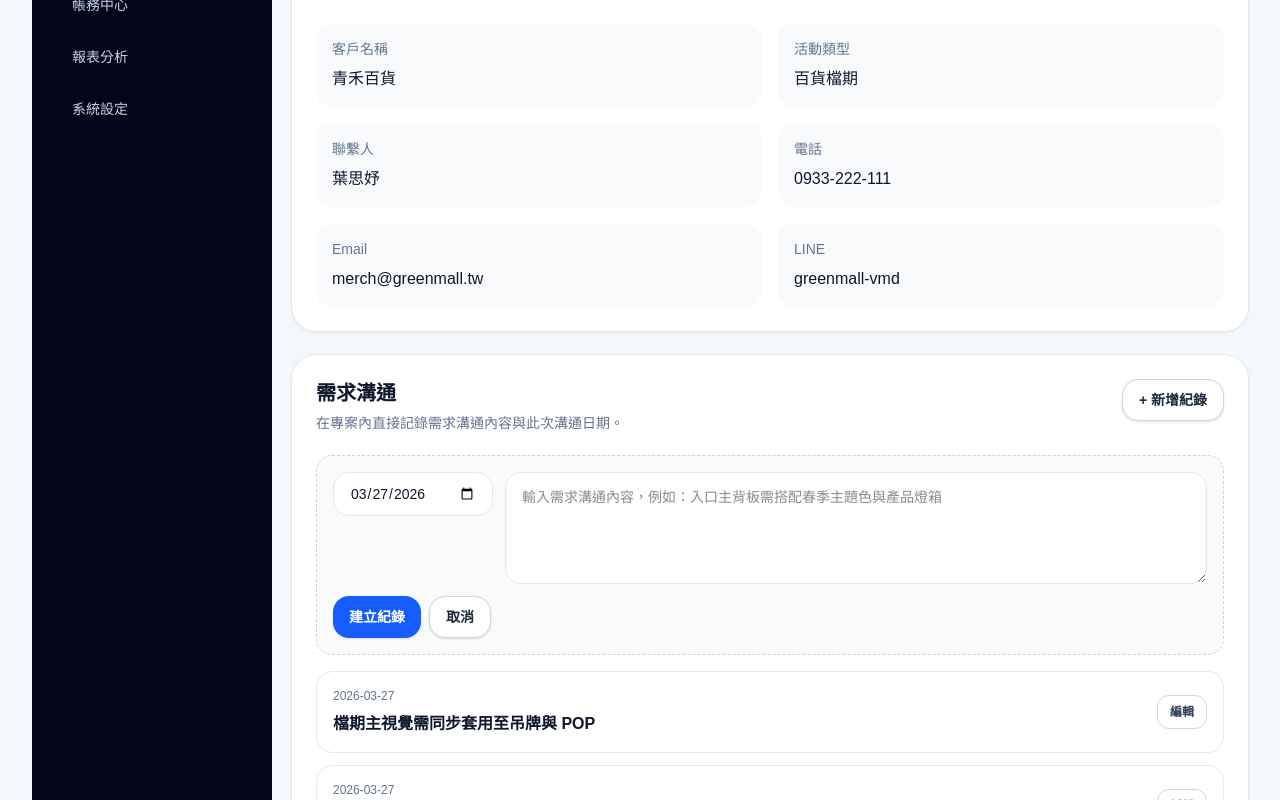
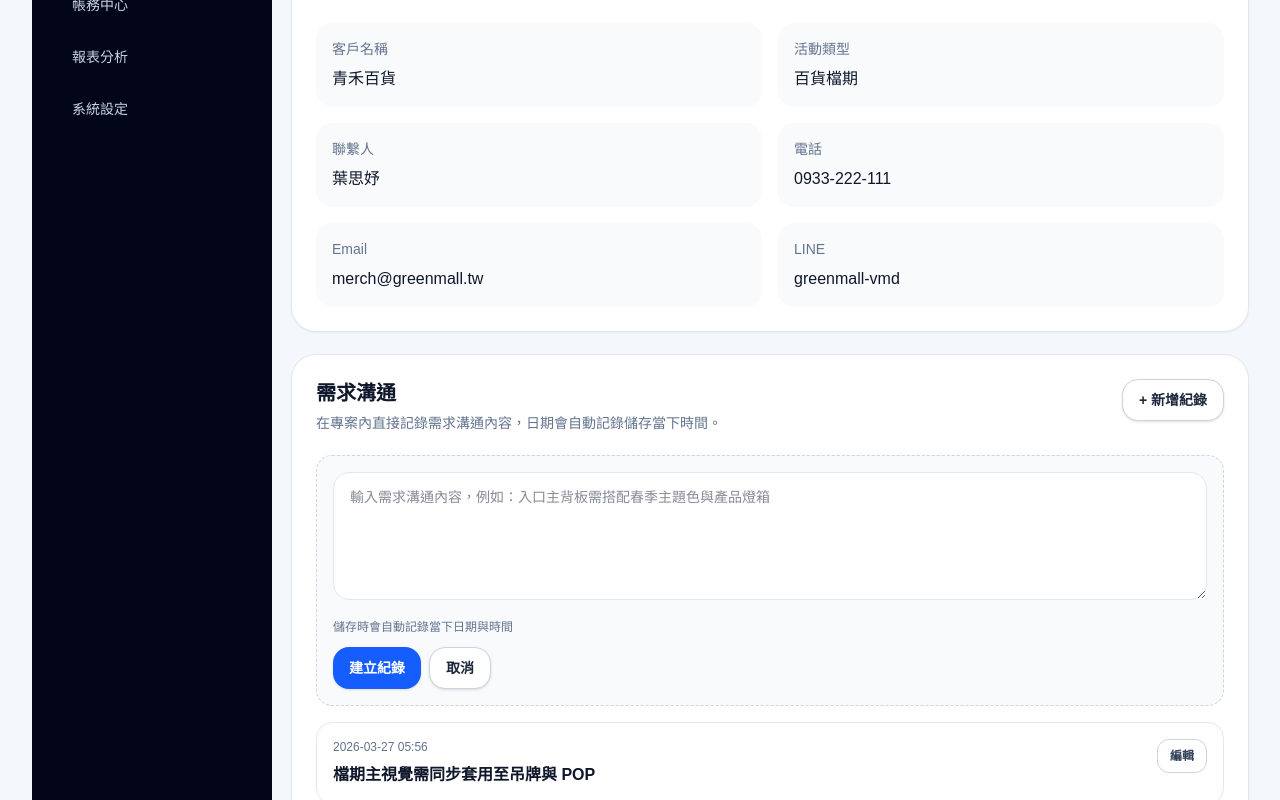
Before and after one commit to willy841/projectflow, a Next.js app: page /projects/department-store-display-2026 in a window 1280 px wide. Both pictures are taken after a click on the button "+ 新增紀錄". Shown: the part 529-1329 px from the top of the page. Built offline with nearby package versions, Linux system fonts and the light colour scheme.

Commit message:
refactor: auto-timestamp requirement communication records

```diff
--- a/src/components/requirements-panel.tsx
+++ b/src/components/requirements-panel.tsx
@@ -7,38 +7,42 @@ type RequirementItem = {
   date: string;
 };
 
+function getCurrentTimestamp() {
+  const now = new Date();
+  const yyyy = now.getFullYear();
+  const mm = String(now.getMonth() + 1).padStart(2, "0");
+  const dd = String(now.getDate()).padStart(2, "0");
+  const hh = String(now.getHours()).padStart(2, "0");
+  const mi = String(now.getMinutes()).padStart(2, "0");
+  return `${yyyy}-${mm}-${dd} ${hh}:${mi}`;
+}
+
 export function RequirementsPanel({
   initialItems,
 }: {
   initialItems: { title: string }[];
 }) {
-  const today = new Date().toISOString().slice(0, 10);
+  const initialTimestamp = getCurrentTimestamp();
 
   const [items, setItems] = useState<RequirementItem[]>(
-    initialItems.map((item, index) => ({
+    initialItems.map((item) => ({
       title: item.title,
-      date: index === 0 ? today : today,
+      date: initialTimestamp,
     }))
   );
   const [showCreate, setShowCreate] = useState(false);
   const [editingIndex, setEditingIndex] = useState<number | null>(null);
-  const [form, setForm] = useState<RequirementItem>({
-    title: "",
-    date: today,
-  });
+  const [formTitle, setFormTitle] = useState("");
 
   function resetForm() {
-    setForm({
-      title: "",
-      date: today,
-    });
+    setFormTitle("");
   }
 
   function handleCreate() {
-    const title = form.title.trim();
+    const title = formTitle.trim();
     if (!title) return;
 
-    setItems((prev) => [...prev, { ...form, title }]);
+    setItems((prev) => [...prev, { title, date: getCurrentTimestamp() }]);
     resetForm();
     setShowCreate(false);
   }
@@ -46,17 +50,17 @@ export function RequirementsPanel({
   function handleEdit(index: number) {
     setEditingIndex(index);
     setShowCreate(false);
-    setForm(items[index]);
+    setFormTitle(items[index].title);
   }
 
   function handleSaveEdit() {
     if (editingIndex === null) return;
-    const title = form.title.trim();
+    const title = formTitle.trim();
     if (!title) return;
 
     setItems((prev) =>
       prev.map((item, index) =>
-        index === editingIndex ? { ...form, title } : item
+        index === editingIndex ? { title, date: getCurrentTimestamp() } : item
       )
     );
 
@@ -77,7 +81,7 @@ export function RequirementsPanel({
       <div className="mb-5 flex flex-col gap-3 sm:flex-row sm:items-start sm:justify-between">
         <div className="min-w-0">
           <h3 className="text-xl font-semibold">需求溝通</h3>
-          <p className="mt-1 text-sm leading-6 text-slate-500">在專案內直接記錄需求溝通內容與此次溝通日期。</p>
+          <p className="mt-1 text-sm leading-6 text-slate-500">在專案內直接記錄需求溝通內容，日期會自動記錄儲存當下時間。</p>
         </div>
         <button
           type="button"
@@ -94,19 +98,14 @@ export function RequirementsPanel({
 
       {(showCreate || isEditing) ? (
         <div className="mb-4 rounded-2xl border border-dashed border-slate-300 bg-slate-50 p-4">
-          <div className="grid gap-3 md:grid-cols-[160px_1fr] md:items-start">
-            <input
-              type="date"
-              value={form.date}
-              onChange={(event) => setForm((prev) => ({ ...prev, date: event.target.value }))}
-              className="h-11 rounded-2xl border border-slate-200 bg-white px-4 text-sm outline-none transition focus:border-slate-400"
+          <div className="space-y-3">
+            <textarea
+              value={formTitle}
+              onChange={(event) => setFormTitle(event.target.value)}
+              placeholder="輸入需求溝通內容，例如：入口主背板需搭配春季主題色與產品燈箱"
+              className="min-h-32 w-full rounded-2xl border border-slate-200 bg-white px-4 py-3 text-sm leading-6 outline-none transition focus:border-slate-400"
             />
-            <textarea
-              value={form.title}
-              onChange={(event) => setForm((prev) => ({ ...prev, title: event.target.value }))}
-              placeholder="輸入需求溝通內容，例如：入口主背板需搭配春季主題色與產品燈箱"
-              className="min-h-28 rounded-2xl border border-slate-200 bg-white px-4 py-3 text-sm leading-6 outline-none transition focus:border-slate-400"
-            />
+            <p className="text-xs text-slate-500">儲存時會自動記錄當下日期與時間</p>
           </div>
 
           <div className="mt-3 flex flex-wrap gap-2">
@@ -131,15 +130,15 @@ export function RequirementsPanel({
       <div className="space-y-3">
         {items.map((item, index) => (
           <div key={`${item.title}-${index}`} className="rounded-2xl border border-slate-200 p-4">
-            <div className="flex flex-col gap-3 sm:flex-row sm:items-center sm:justify-between">
-              <div className="min-w-0">
+            <div className="flex flex-col gap-3 sm:flex-row sm:items-start sm:justify-between">
+              <div className="min-w-0 text-left">
                 <p className="text-xs font-medium text-slate-500">{item.date}</p>
                 <h4 className="mt-2 font-semibold text-slate-900">{item.title}</h4>
               </div>
               <button
                 type="button"
                 onClick={() => handleEdit(index)}
-                className="inline-flex items-center justify-center rounded-xl border border-slate-300 bg-white px-3 py-2 text-xs font-semibold text-slate-700 transition hover:bg-slate-100"
+                className="inline-flex items-center justify-center self-start rounded-xl border border-slate-300 bg-white px-3 py-2 text-xs font-semibold text-slate-700 transition hover:bg-slate-100"
               >
                 編輯
               </button>
```
